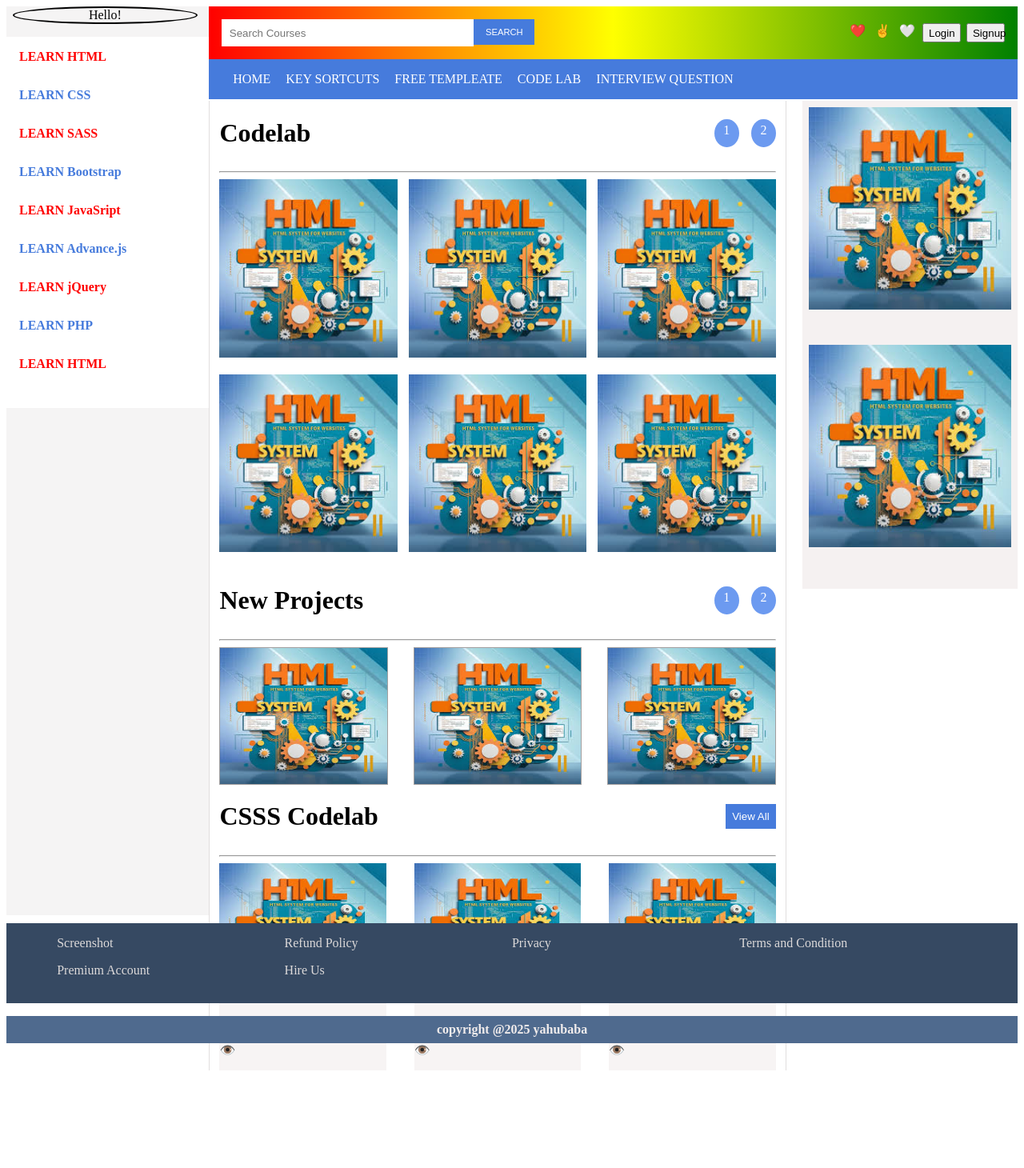
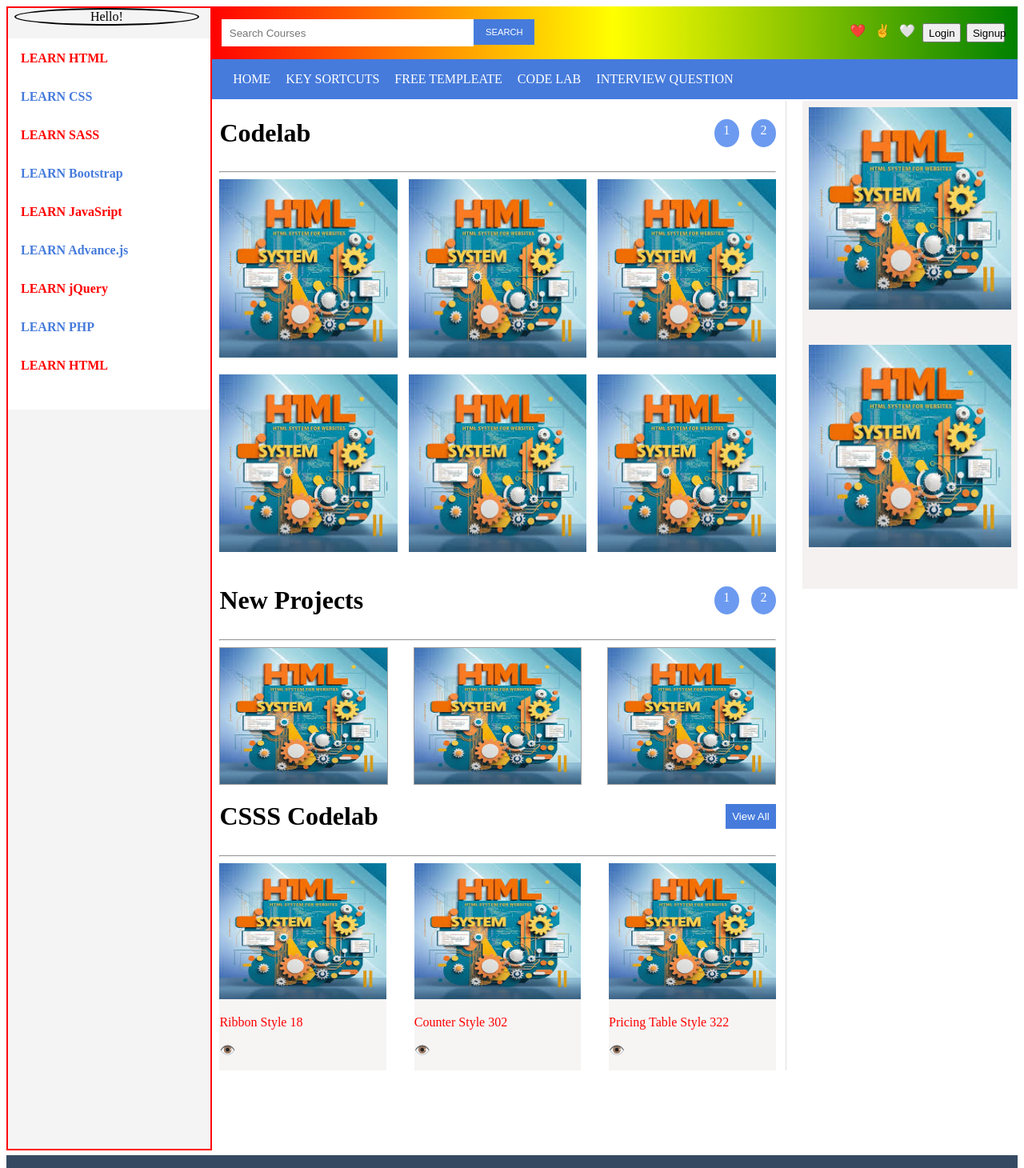
Before and after one commit to sahiba2503/my-react-app, a React (Vite) app in the folder my-vite-app/: page /codelab in a window 1280 px wide. Shown: the top 1460 px of the page at 80% size. Before the commit the page ends 1338 px from the top, so only its background shows below. Built offline with nearby package versions, Linux system fonts and the light colour scheme.

Commit message:
add use hook

```diff
--- a/my-vite-app/src/App.css
+++ b/my-vite-app/src/App.css
@@ -64,13 +64,14 @@ border-radius: 50%;
      height: 1.5rem;
 }
 .Leftsidebar{
-    width: 20%;
+     width: 20%;
     background-color: rgb(245, 244, 244);
     padding-bottom: 1rem;
-    height: 1120px;
+    height: 1410px;
     position: absolute;
     top:0;
     left: 0%;
+    border: 2px solid red;
 }
 #yahuLogo{
     width: 90%;
@@ -219,8 +220,8 @@ border-radius: 50%;
     display: flex;
     flex-direction: column;
    position: absolute;
-   top:1130px;
-}
+   top:1420px;
+   }
 .footerList ul{
     width: 90%;
     display: flex;
--- a/my-vite-app/src/App.jsx
+++ b/my-vite-app/src/App.jsx
@@ -3,8 +3,12 @@ import LeftSlidebar from "./LeftSidebar";
 import Navbar  from "./Navbar";
 import  RightSidebar from './RightSidebar';
 import Footer from "./Footer.jsx";
-
+import {useEffect} from 'react'
 function App() {
+  // only first time will load the useEffect fun when i use []
+  useEffect(()=>{
+    console.log("Hello!");
+  });
   return (
     <>
      <Navbar />
```
